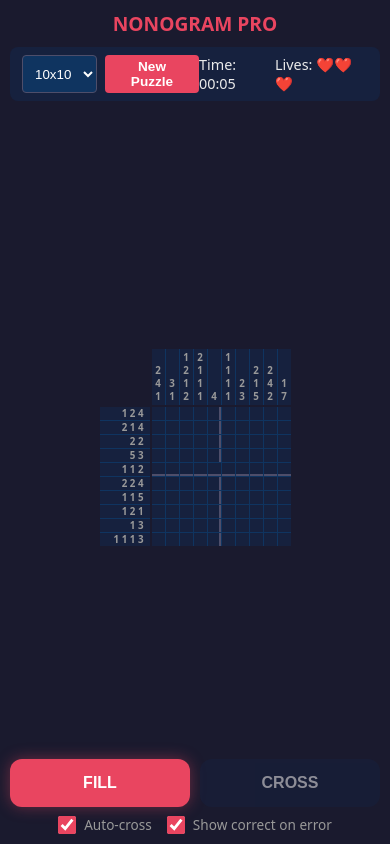
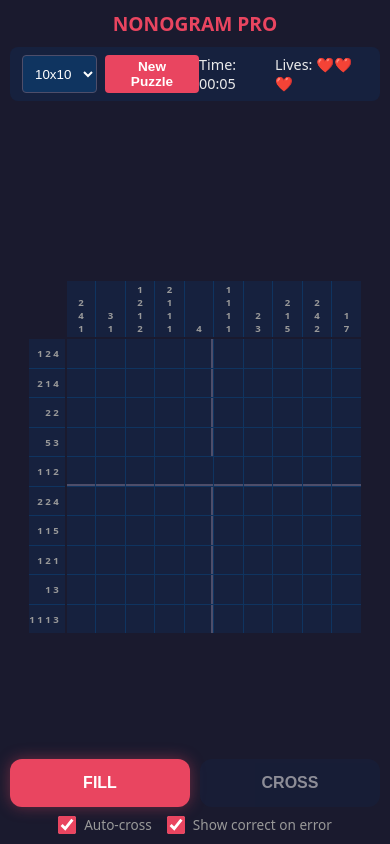
Before and after one commit to mcanevet/nonogram, a plain HTML site: page index.html in a window 390 px wide. Drawn offline with Linux system fonts and the light colour scheme.

Commit message:
feat: make grid responsive to screen size

```diff
--- a/style.css
+++ b/style.css
@@ -85,6 +85,7 @@ header h1 { text-align: center; color: var(--accent); font-size: 1.2rem; }
   touch-action: none;
   max-height: 100%;
   max-width: 100%;
+  aspect-ratio: 1;
 }
 
 .hints-top {
@@ -227,3 +228,28 @@ header h1 { text-align: center; color: var(--accent); font-size: 1.2rem; }
 .message { text-align: center; font-weight: bold; min-height: 1.5rem; font-size: 1rem; transition: all 0.3s; }
 .win { color: #4caf50; text-shadow: 0 0 10px rgba(76, 175, 80, 0.5); }
 .lose { color: #f44336; }
+
+/* Responsive grid sizing */
+@media (max-width: 400px) {
+  .hint-box {
+    font-size: 0.6rem;
+  }
+  .hint-box.top { min-height: 35px; }
+  .hint-box.left { min-width: 35px; }
+}
+
+@media (min-width: 600px) {
+  .game-layout {
+    width: 90vmin;
+    height: 90vmin;
+    max-width: 500px;
+    max-height: 500px;
+  }
+}
+
+@media (max-width: 599px) {
+  .game-layout {
+    width: 85vmin;
+    height: 85vmin;
+  }
+}
```
